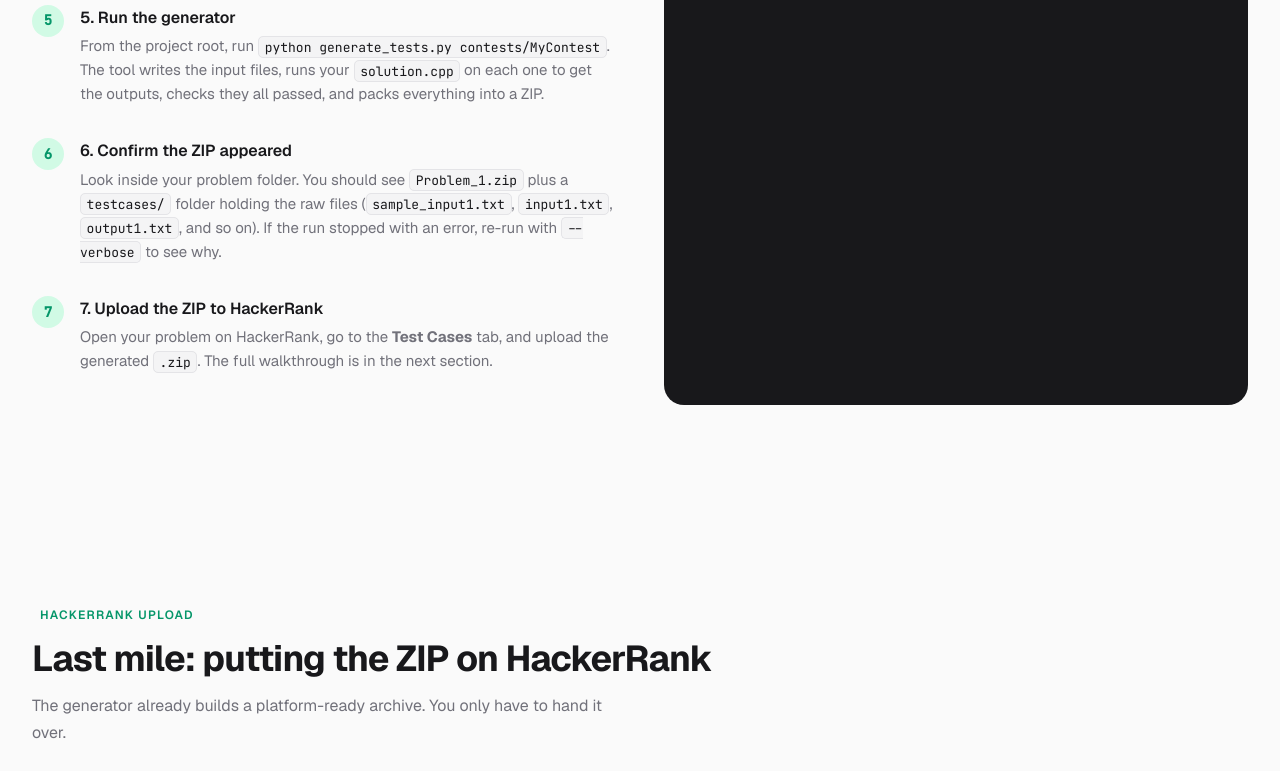
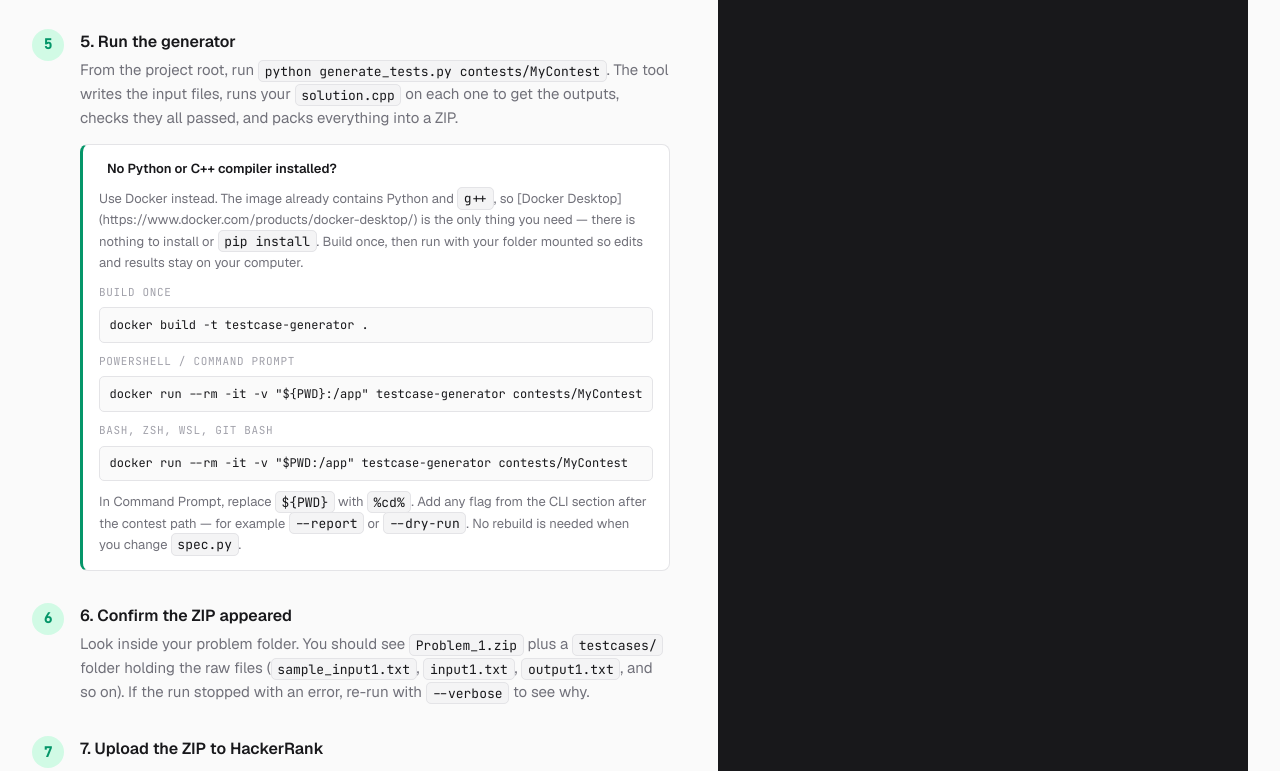
Before and after one commit to HrishiiLit/Test-case-generator, a plain HTML site: page docs/index.html in a window 1280 px wide. Shown: the part 9859-10630 px from the top of the page. Drawn offline with nearby package versions, Linux system fonts and the light colour scheme; some icons are missing.

Commit message:
docs: document the Docker path and trim the build context
Someone without Python or a C++ compiler cannot run the tool at all,
yet the Dockerfile was undocumented. README now has a Running with
Docker section and step 5 of the landing page carries a callout with
the build and run commands, per-shell volume syntax, and the note that
nothing needs installing because the project is pure stdlib.

The build context was shipping .git (8.2 MB), every generated
testcases/ folder (15.8 MB), every ZIP (1.9 MB) and __pycache__ into
the image. Patterns need a ** prefix to match below the root, so the
first cut of .dockerignore only matched root-level paths and let
framework/__pycache__ through; verified against the built image.

```diff
--- a/docs/index.html
+++ b/docs/index.html
@@ -333,6 +333,30 @@
             background: var(--accent-light); border: 1px solid var(--accent);
             border-radius: var(--radius-sm); padding: 0.75rem 1rem;
             font-size: 0.8125rem; color: var(--accent-hover); margin-top: 1rem;
+        }
+
+        /* DOCKER ALTERNATIVE */
+        .docker-alt {
+            background: var(--bg-secondary); border: 1px solid var(--border);
+            border-left: 3px solid var(--accent);
+            border-radius: var(--radius-sm); padding: 0.875rem 1rem; margin-top: 0.875rem;
+        }
+        .docker-alt-title {
+            display: flex; gap: 0.5rem; align-items: center;
+            font-size: 0.8125rem; font-weight: 600; color: var(--text-primary); margin-bottom: 0.5rem;
+        }
+        .docker-alt-title i { color: var(--accent); font-size: 1rem; }
+        .docker-alt p { color: var(--text-secondary); font-size: 0.8125rem; line-height: 1.65; }
+        .docker-cmd {
+            display: block; font-family: var(--font-mono); font-size: 0.75rem;
+            color: var(--text-primary); background: var(--bg-primary);
+            border: 1px solid var(--border); border-radius: 5px;
+            padding: 0.45rem 0.6rem; margin: 0.375rem 0;
+            overflow-x: auto; white-space: pre;
+        }
+        .docker-cmd-label {
+            font-size: 0.6875rem; text-transform: uppercase; letter-spacing: 0.06em;
+            color: var(--text-tertiary); font-family: var(--font-mono); margin-top: 0.625rem;
         }
 
         /* HACKERRANK UPLOAD */
@@ -979,7 +1003,7 @@ spec.add_custom_case(my_case)</pre>
                 <div class="run-steps reveal">
                     <div class="run-step">
                         <h4>1. Get the code onto your computer</h4>
-                        <p>Open a terminal (PowerShell, Command Prompt, or Bash) and run <code>git clone https://github.com/HrishiiLit/Test-case-generator</code>, then <code>cd testcase-generator</code>. You should now see <code>generate_tests.py</code> and a <code>framework/</code> folder.</p>
+                        <p>Open a terminal (PowerShell, Command Prompt, or Bash) and run <code>git clone https://github.com/HrishiiLit/Test-case-generator</code>, then <code>cd testcase-generator</code>. You should now see <code>generate_tests.py</code> and a <code>framework/</code> folder. If you do not have Python or a C++ compiler installed, follow every step the same way and use the Docker commands in step 5 instead of the <code>python</code> command.</p>
                     </div>
                     <div class="run-step">
                         <h4>2. Make a folder for your contest</h4>
@@ -996,6 +1020,17 @@ spec.add_custom_case(my_case)</pre>
                     <div class="run-step">
                         <h4>5. Run the generator</h4>
                         <p>From the project root, run <code>python generate_tests.py contests/MyContest</code>. The tool writes the input files, runs your <code>solution.cpp</code> on each one to get the outputs, checks they all passed, and packs everything into a ZIP.</p>
+                        <div class="docker-alt">
+                            <div class="docker-alt-title"><i class="ph ph-cube"></i>No Python or C++ compiler installed?</div>
+                            <p>Use Docker instead. The image already contains Python and <code>g++</code>, so [Docker Desktop](https://www.docker.com/products/docker-desktop/) is the only thing you need — there is nothing to install or <code>pip install</code>. Build once, then run with your folder mounted so edits and results stay on your computer.</p>
+                            <div class="docker-cmd-label">Build once</div>
+                            <span class="docker-cmd">docker build -t testcase-generator .</span>
+                            <div class="docker-cmd-label">PowerShell / Command Prompt</div>
+                            <span class="docker-cmd">docker run --rm -it -v "${PWD}:/app" testcase-generator contests/MyContest</span>
+                            <div class="docker-cmd-label">Bash, Zsh, WSL, Git Bash</div>
+                            <span class="docker-cmd">docker run --rm -it -v "$PWD:/app" testcase-generator contests/MyContest</span>
+                            <p style="margin-top: 0.625rem;">In Command Prompt, replace <code>${PWD}</code> with <code>%cd%</code>. Add any flag from the CLI section after the contest path — for example <code>--report</code> or <code>--dry-run</code>. No rebuild is needed when you change <code>spec.py</code>.</p>
+                        </div>
                     </div>
                     <div class="run-step">
                         <h4>6. Confirm the ZIP appeared</h4>
```
Also changed, not shown: 2 other files.
